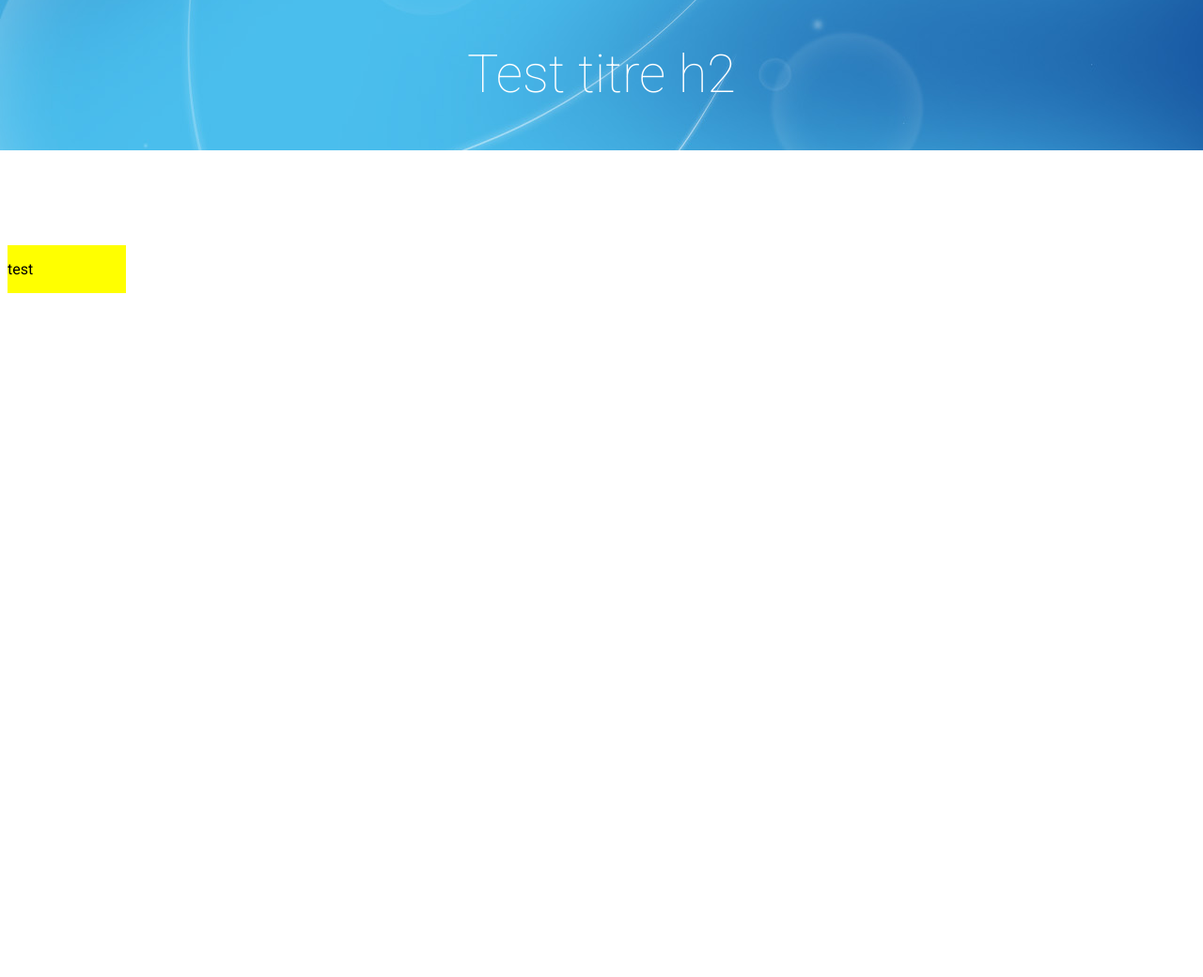
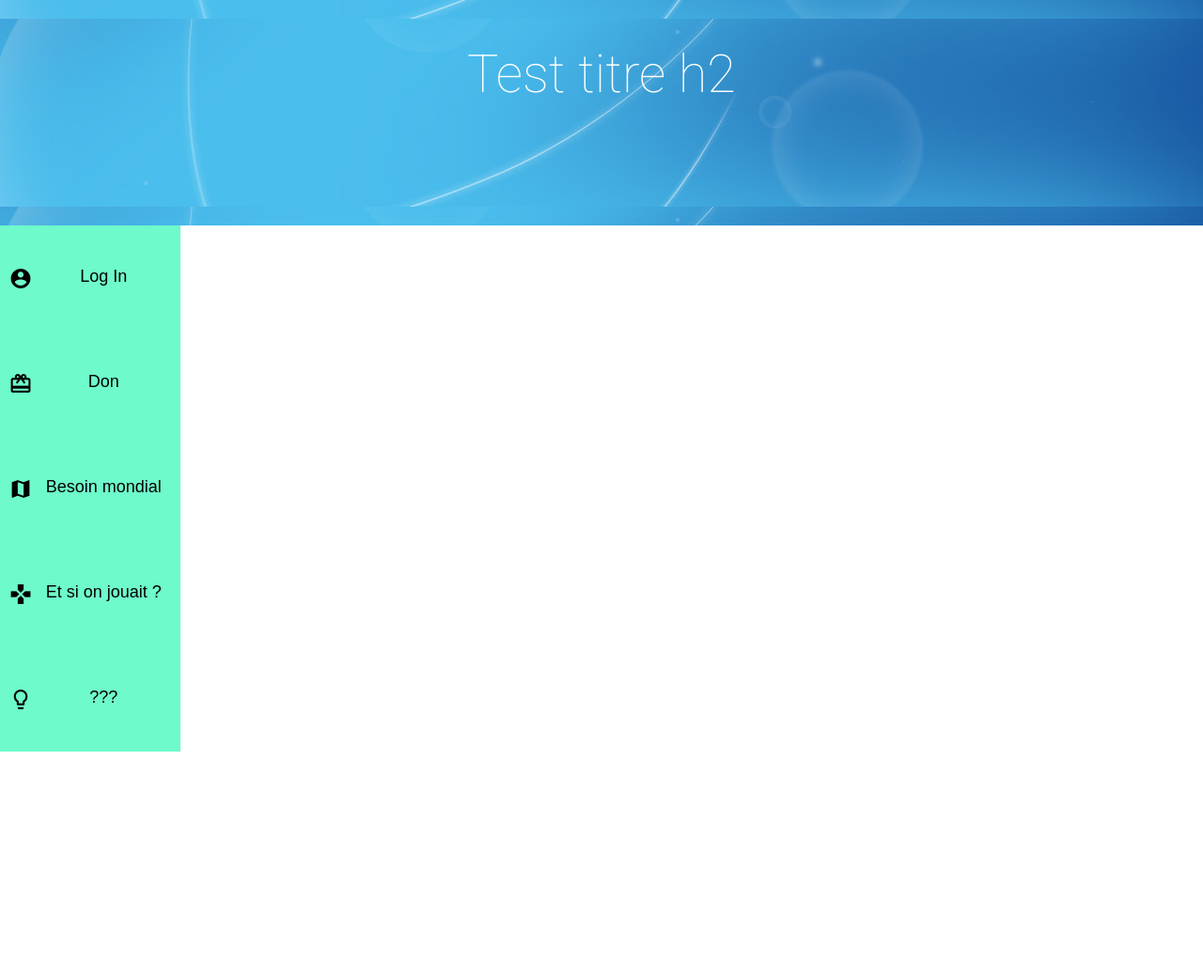
Before and after one commit to LuaxY/n2i-frontend, a PHP site: page / in a window 1280 px wide. Shown: the whole page at 94% size. Before the commit the page ends 312 px from the top, so only its background shows below. Run offline with PHP 8.4, Linux system fonts and the light colour scheme.

Commit message:
Mise en place du menu
Mise en place du menu

```diff
--- a/css/style.css
+++ b/css/style.css
@@ -1,8 +1,13 @@
 @import url(https://fonts.googleapis.com/css?family=Roboto:400,100,300,700);
+html{
+  height: 100%;
+}
 
 body{
+  height: 100%;
   font-family: 'Roboto', sans-serif;
   overflow: hidden;
+  margin: 0;
 }
 
 h2{
@@ -13,21 +18,44 @@ h2{
 
 #header{
   display: block;
-  position: absolute;
-  top: 0;
-  left: 0;
+  position: relative;
+  overflow: hidden;
   text-align: center;
   width: 100%;
-  height: 20%;
-  background: url('../img/header.jpg') no-repeat center center;
+  height: 30%;
+  background: url('../img/header.jpg') center center;
 }
 
 .contentMenu{
   position: relative;
+  height: 100%;
+  width: 15%;
+}
+
+.btnMenu{
+  width:100%;
+  background: #6EFACB;
+  font-size: 18px;
+  border: none;
+  font-weight: 600;
+  outline: none;
+  height: 14%;
+  display: block;
+}
+.material-icons{
   float: left;
-  margin-top: 20%;
-  background-color: yellow;
-  width: 10%;
+  font-size: 25px;
+  margin-left: 2%;
+}
+.pMenu{
+  font-size: 1.0em;
+  font-weight: 300;
+  display: initial;
+  margin-top: 1px;
+}
+#btnMenu1:hover, #btnMenu2:hover, #btnMenu3:hover, #btnMenu4:hover, #btnMenu5:hover {
+  background: yellow;
+  transition: background-color 0.3s ease;
 }
 
 .content{
--- a/index.html
+++ b/index.html
@@ -13,7 +13,11 @@
       <h2>Test titre h2</h2>
     </div>
     <div class="contentMenu">
-      <p>test</p>
+      <button id="btnMenu1" class="btnMenu"><i class="material-icons">account_circle</i><p class="pMenu">Log In</p></button>
+      <button id="btnMenu2" class="btnMenu"><i class="material-icons">card_giftcard</i><p class="pMenu">Don</p></button>
+      <button id="btnMenu3" class="btnMenu"><i class="material-icons">map</i><p class="pMenu">Besoin mondial</p></button>
+      <button id="btnMenu4" class="btnMenu"><i class="material-icons">games</i><p class="pMenu">Et si on jouait ?</p></button>
+      <button id="btnMenu5" class="btnMenu"><i class="material-icons">lightbulb_outline</i><p class="pMenu">???</p></button>
     </div>
     <div class="content">
 
```
